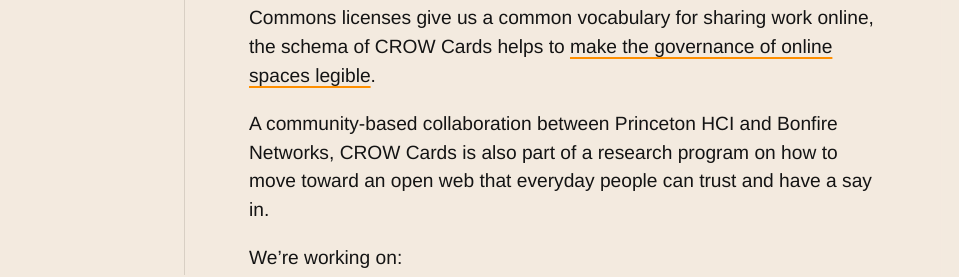
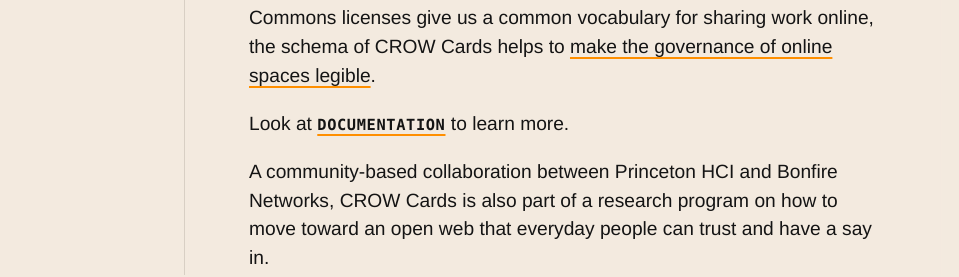
Before and after one commit to crowcards/crowweb, a plain HTML site: page about.html in a window 1280 px wide. Shown: the part 525-802 px from the top of the page, 321-1280 px from the left. Drawn offline with Linux system fonts and the light colour scheme; a web font is replaced by a local one.

Commit message:
add link to docs

```diff
--- a/about.html
+++ b/about.html
@@ -53,6 +53,7 @@
       <h1>About</h1>
       <p>CROW Cards helps groups — from local clubs and open science projects, to online fora and team workspaces — build intentional online spaces that can learn from, connect to, and coordinate with a broader network. Officially, we describe the cards as implementing a structured data schema that provides a shared language about how communities at different scales and forms govern online interaction. Practically, the dimensions and aspects of governance the cards ask a community to describe lay out norms, rules, and processes in a consistent and parsimonious way.</p>
       <p>Online interaction moves across many contexts, norms, and values. Just like nutrition labels help us assess varied food products or Creative Commons licenses give us a common vocabulary for sharing work online, the schema of CROW Cards helps to <a class="inline" href="https://blog.citp.princeton.edu/2026/09/18/making-community-governance-legible-a-semester-with-bonfire/" target="_blank">make the governance of online spaces legible</a>.</p>
+      <p>Look at <a href="docs.html">Documentation</a> to learn more.</p>
       <p>A community-based collaboration between Princeton HCI and Bonfire Networks, CROW Cards is also part of a research program on how to move toward an open web that everyday people can trust and have a say in.</p>
       <p>We’re working on:</p>
       <ul>
```
